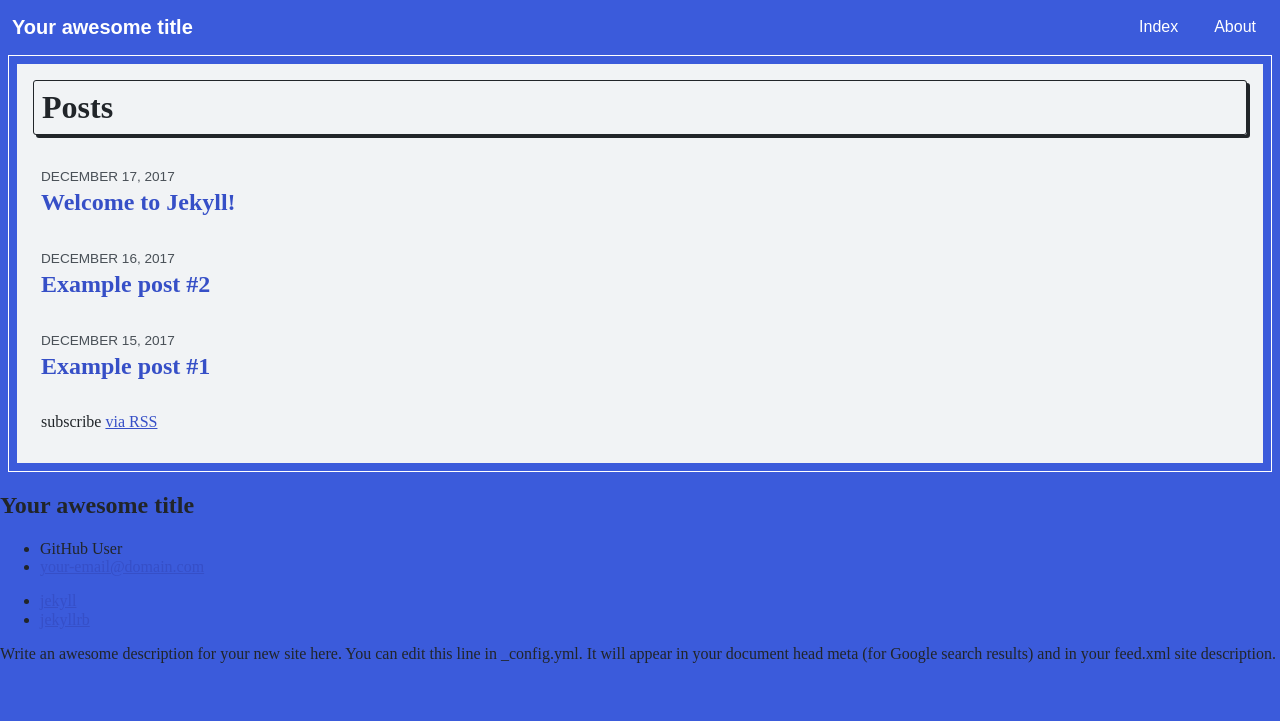
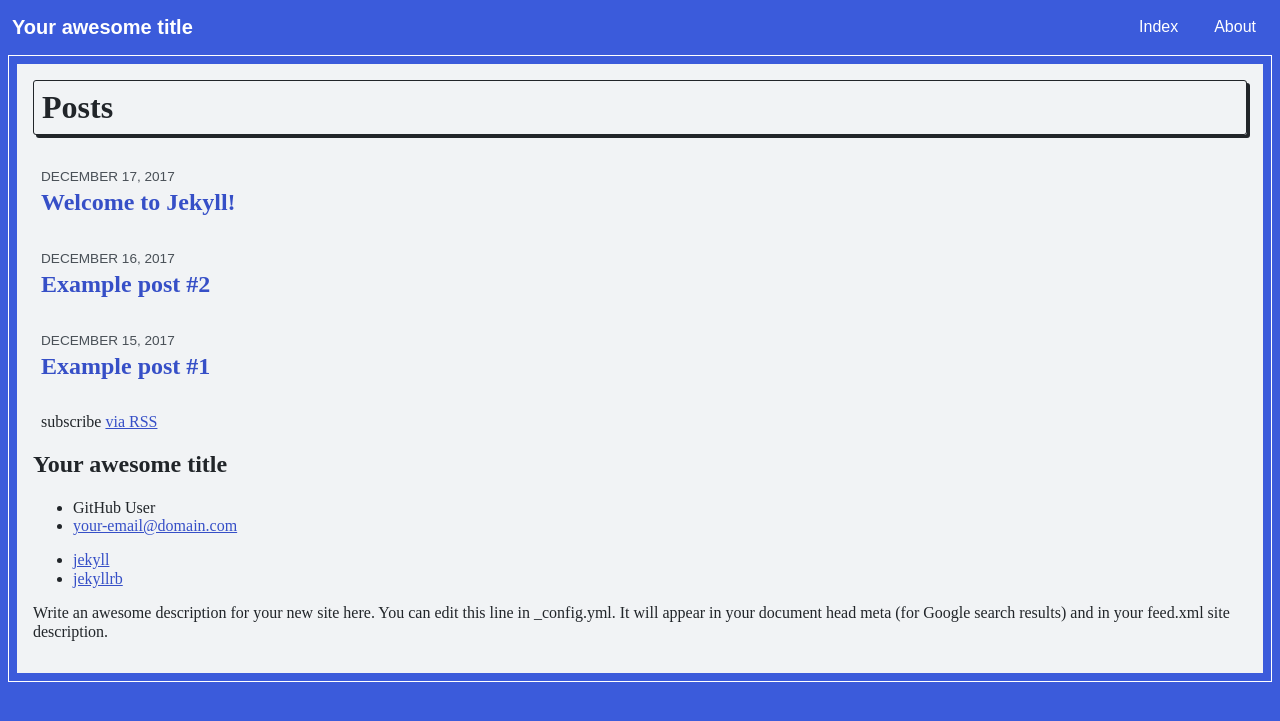
Before and after one commit to iliu-net/jekyll-theme-xyzzy, a Jekyll site: the page built from index.md, in a window 1280 px wide. Shown: the top 721 px of the page. Built offline with Jekyll 4.4.1, drawn with Linux system fonts in a browser that asks for light colours.

Commit message:
Add content wrapper

```diff
--- a/_layouts/default.html
+++ b/_layouts/default.html
@@ -7,13 +7,15 @@
 
     {% include header.html %}
 
-    <main id="main" role="main">
-      <div class="main-wrapper">
-        {{ content }}
+    <div class="content">
+      <div class="content-wrapper">
+        <main id="main" role="main">
+          {{ content }}
+        </main>
+
+        {% include footer.html %}
       </div>
-    </main>
-
-    {% include footer.html %}
+    </div>
 
   </body>
 
--- a/_sass/xyzzy/_layout.scss
+++ b/_sass/xyzzy/_layout.scss
@@ -10,12 +10,13 @@
   padding: .25rem;
 }
 
-#main {
+.content {
   border: 1px solid #FFF;
   margin: 0 .5rem;
+  margin-bottom: 1rem;
 }
 
-.main-wrapper {
+.content-wrapper {
   background: #f1f3f5;
   margin: .5rem;
   padding: 1rem;
```
